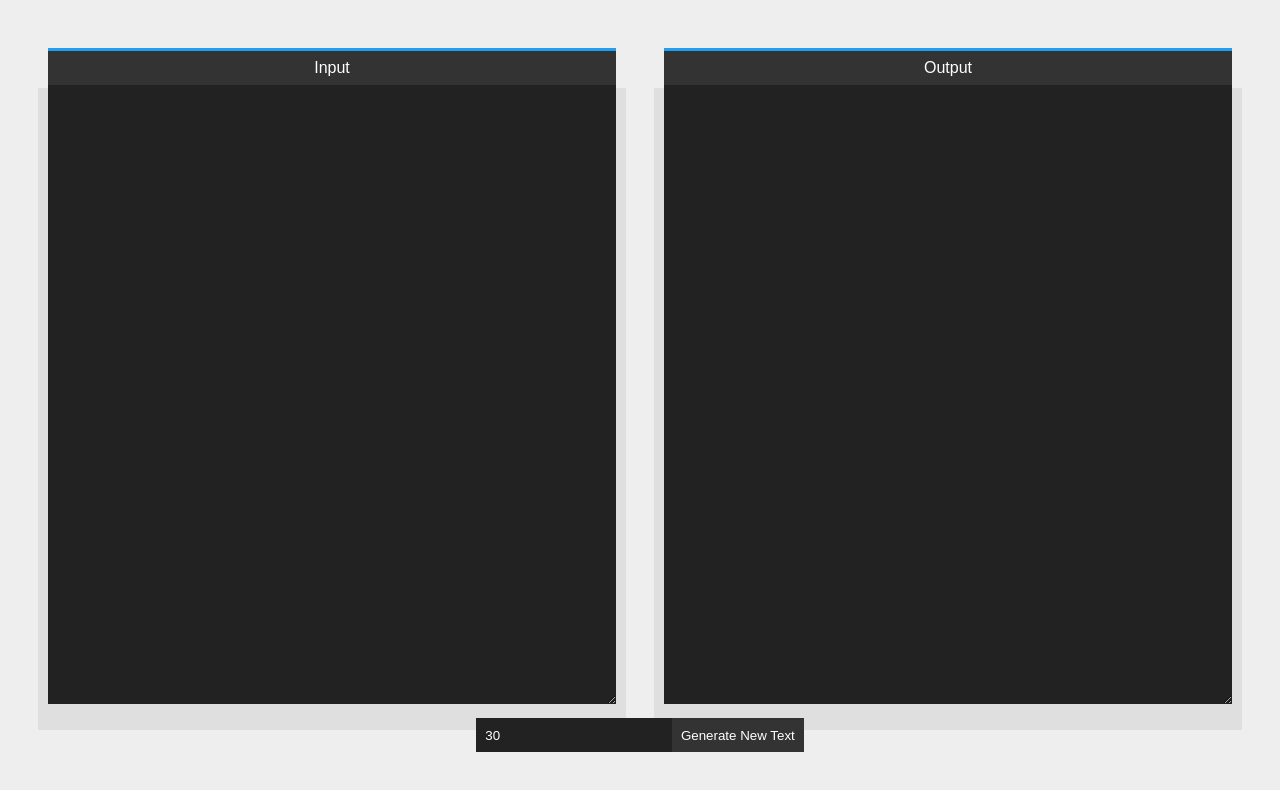
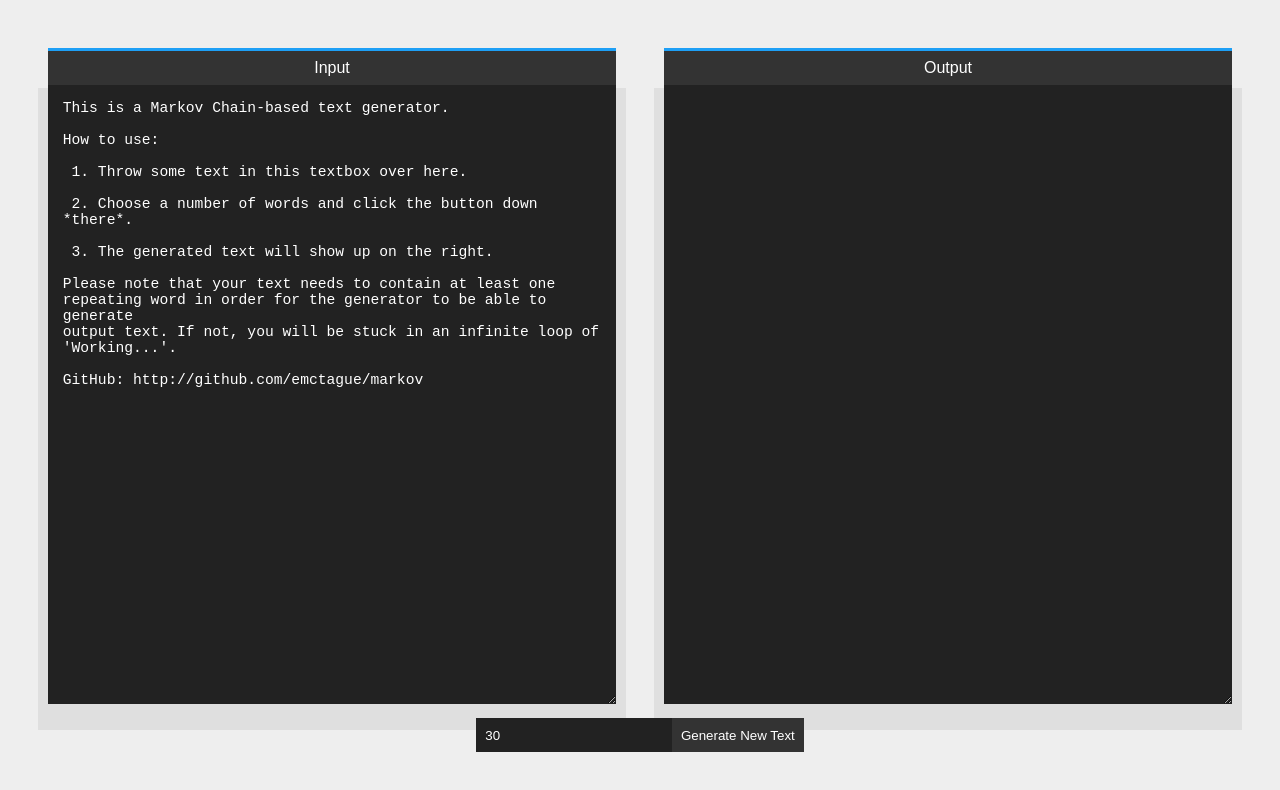
Before and after one commit to emctague/markov, a plain HTML site: page index.html in a window 1280 px wide. Drawn offline with Linux system fonts and the light colour scheme.

Commit message:
Add default text for the input textarea.
This text describes the project, how to use it, and its quirks and
bugs, all in the default input textarea for ease of use.

```diff
--- a/index.html
+++ b/index.html
@@ -9,7 +9,24 @@
     <div class="split">
       <div class="col">
         <div class="title">Input</div>
-        <textarea id="input"></textarea>
+        <textarea id="input">
+This is a Markov Chain-based text generator.
+
+How to use:
+
+ 1. Throw some text in this textbox over here.
+
+ 2. Choose a number of words and click the button down *there*.
+
+ 3. The generated text will show up on the right.
+
+Please note that your text needs to contain at least one
+repeating word in order for the generator to be able to generate
+output text. If not, you will be stuck in an infinite loop of
+'Working...'.
+
+GitHub: http://github.com/emctague/markov
+        </textarea>
       </div>
       <div class="col">
         <div class="title">Output</div>
```
